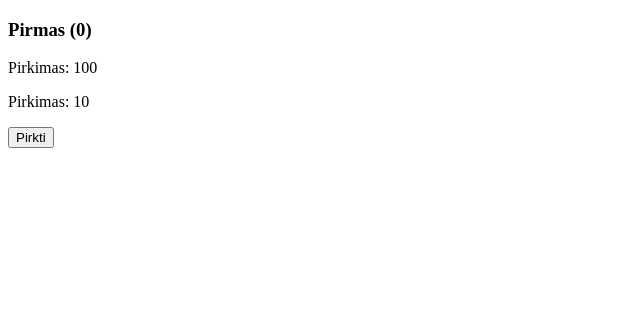
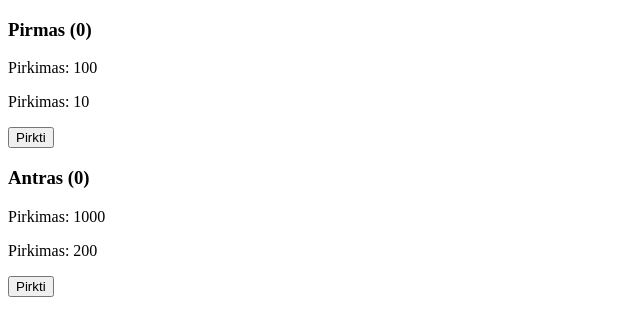
Before and after one commit to Zilvis92/ClickGame, a plain HTML site: page index.html in a window 1280 px wide. Shown: the whole page, without its empty margins (0-640 px from the left). Drawn offline with Linux system fonts and the light colour scheme.

Commit message:
factory left antras div

```diff
--- a/index.html
+++ b/index.html
@@ -19,6 +19,15 @@
                 <p>Pirkimas: <span class="adds">10</span></p>
                 <button>Pirkti</button>
             </div>
+            <div class="factory">
+                <h3>
+                    <span class="title">Antras</span>
+                    <span class="count">(0)</span>
+                </h3>
+                <p>Pirkimas: <span class="price">1000</span></p>
+                <p>Pirkimas: <span class="adds">200</span></p>
+                <button>Pirkti</button>
+            </div>
         </div>
         <div class="main-game"></div>
         <div class="factories-right"></div>
```
